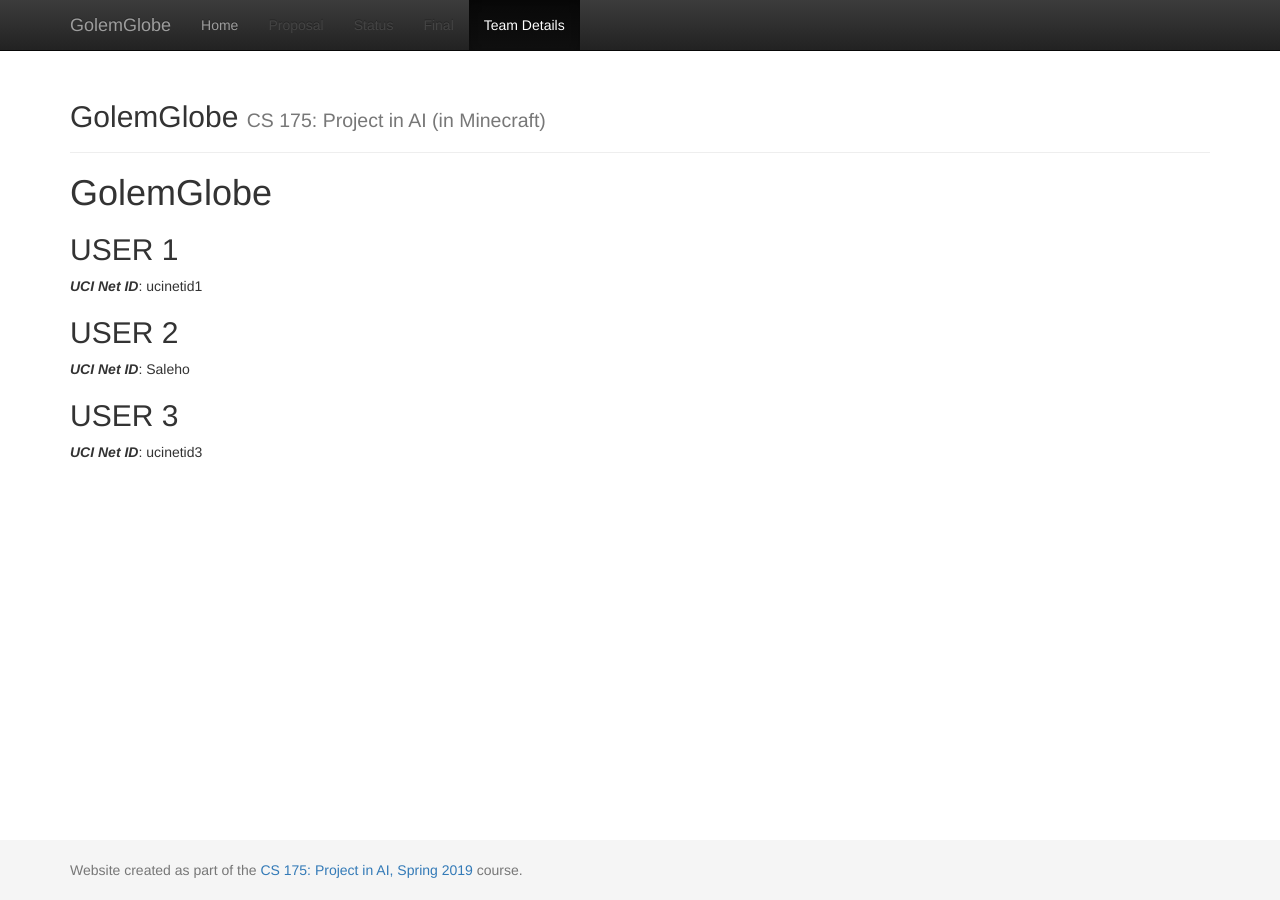
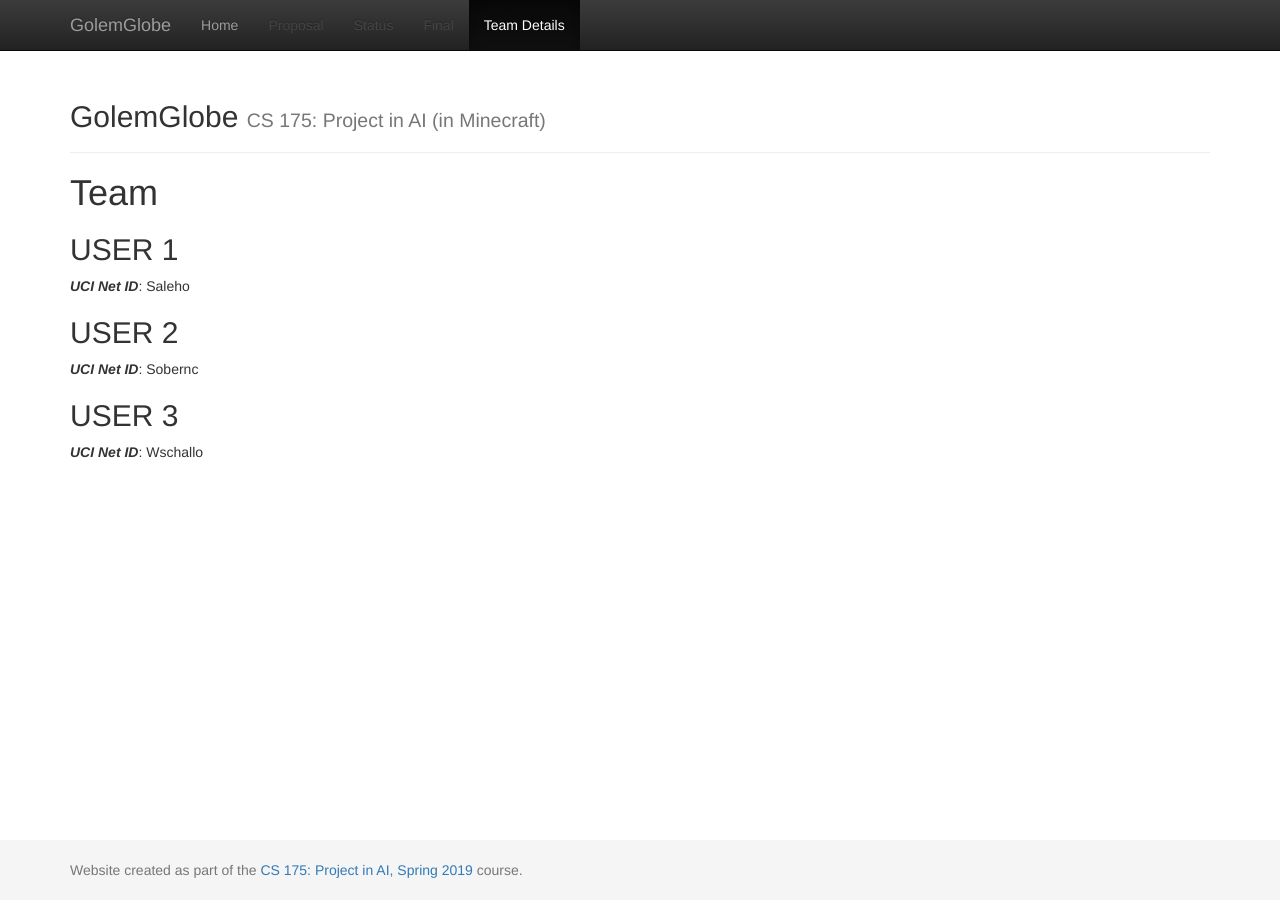
Before and after one commit to SalehO/GolumGlobe, a Jekyll site: the page built from docs/team.md, in a window 1280 px wide. Built offline with Jekyll 4.4.1, drawn with Linux system fonts in a browser that asks for light colours.

Commit message:
Update team.md

```diff
--- a/docs/team.md
+++ b/docs/team.md
@@ -3,14 +3,14 @@ layout: default
 title:  Team
 ---
 
-# GolemGlobe
+# {{ page.title }}
 
 
 ## USER 1
-***UCI Net ID***: ucinetid1
+***UCI Net ID***: Saleho
 
 ## USER 2
-***UCI Net ID***: Saleho
+***UCI Net ID***: Sobernc
 
 ## USER 3
-***UCI Net ID***: ucinetid3
+***UCI Net ID***: Wschallo
```
